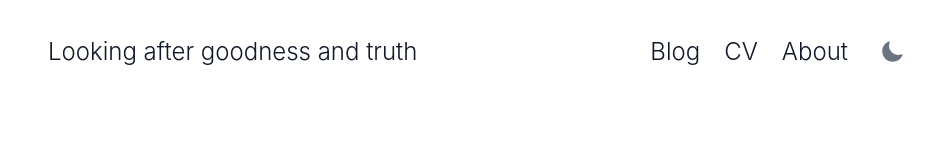
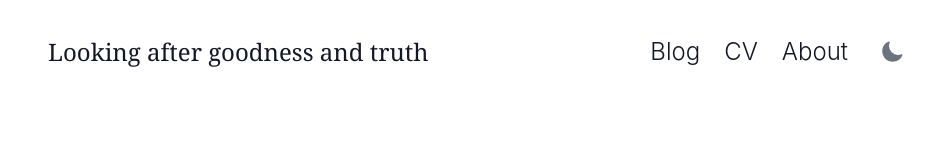
Before and after one commit to Ricky-the-Hutt/Code-Vibing-website-Cursor, a Next.js app: page / in a window 1280 px wide. Shown: the top 155 px of the page, without its empty margins (160-1102 px from the left). Built offline with nearby package versions, Linux system fonts and the light colour scheme; no server answers.

Commit message:
UI refinement: Set site tagline font to Sophisticated Serif (Georgia)

```diff
--- a/components/Header.tsx
+++ b/components/Header.tsx
@@ -8,7 +8,7 @@ export default function Header() {
       <div className="max-w-4xl mx-auto px-4 py-8">
         <nav role="navigation">
           <div className="flex justify-between items-center">
-            <Link href="/" className="text-2xl font-light no-underline text-gray-900 dark:text-gray-300">
+            <Link href="/" className="text-2xl font-light no-underline text-gray-900 dark:text-gray-300" style={{ fontFamily: 'Georgia, serif' }}>
               Looking after goodness and truth
             </Link>
             <div className="flex items-center">
```
